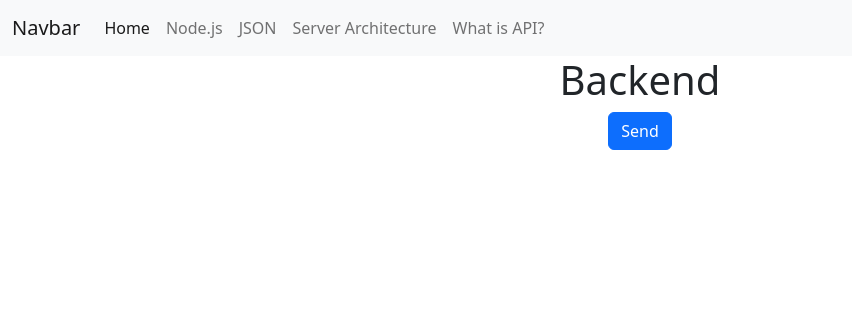
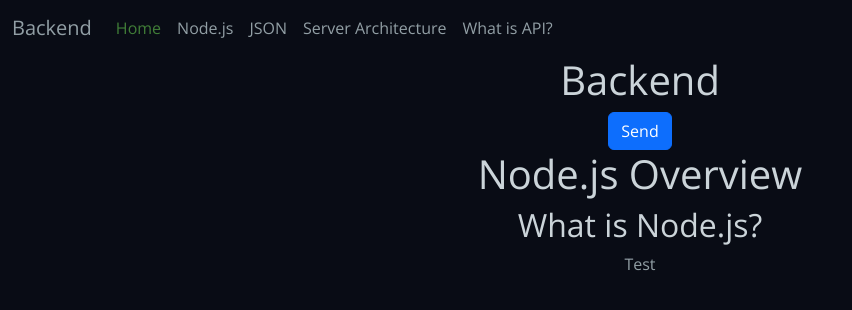
Before and after one commit to ahuzgb/ReactArticle-1, a React (Create React App) app: page / in a window 1280 px wide. Shown: the top 310 px of the page, without its empty margins (0-852 px from the left). Built offline with nearby package versions, Linux system fonts and the light colour scheme.

Commit message:
Style Header

```diff
--- a/src/App.css
+++ b/src/App.css
@@ -1,11 +1,20 @@
-:root{
+:root {
   --color-primary: rgb(65, 126, 56);
   --color-secondary: rgb(203, 212, 217);
   --background-color: rgb(9, 12, 21);
-  --text-color:  rgb(146, 159, 165);
- --font-family: 'Open Sans', sans-serif,'Roboto', sans-serif;
+  --text-color: rgb(146, 159, 165);
+  --font-family: "Open Sans", sans-serif, "Roboto", sans-serif;
+}
 
+html body {
+  background-color: var(--background-color);
+  font-family: var(--font-family);
+  color: var(--text-color);
+}
 
+h1,
+h2 {
+  color: var(--color-secondary);
 }
 
 .App {
--- a/src/App.js
+++ b/src/App.js
@@ -1,5 +1,6 @@
 import "./App.css";
 import Header from "./Components/Header";
+import Node from "./Components/Articles/Node";
 
 function App() {
   return (
@@ -9,6 +10,7 @@
       <button type="button" className="btn btn-primary">
         Send
       </button>
+      <Node />
     </div>
   );
 }
--- /dev/null
+++ b/src/Components/Articles/Node.js
@@ -0,0 +1,11 @@
+import React from "react";
+
+export default function Node() {
+  return (
+    <article>
+      <h1>Node.js Overview</h1>
+      <h2>What is Node.js?</h2>
+      <p>Test</p>
+    </article>
+  );
+}
--- /dev/null
+++ b/src/Components/Header/header.css
@@ -0,0 +1,7 @@
+header .nav-link,
+header .navbar-brand {
+  color: inherit;
+}
+header .navbar-nav .nav-link.active {
+  color: var(--color-primary);
+}
--- a/src/Components/Header/index.js
+++ b/src/Components/Header/index.js
@@ -1,12 +1,13 @@
 import React from "react";
+import "./header.css";
 
 export default function Header() {
   return (
     <header>
-      <nav className="navbar navbar-expand-lg bg-light">
+      <nav className="navbar navbar-expand-lg">
         <div className="container-fluid">
           <a className="navbar-brand" href="#">
-            Navbar
+            Backend
           </a>
           <button
             className="navbar-toggler"
```
